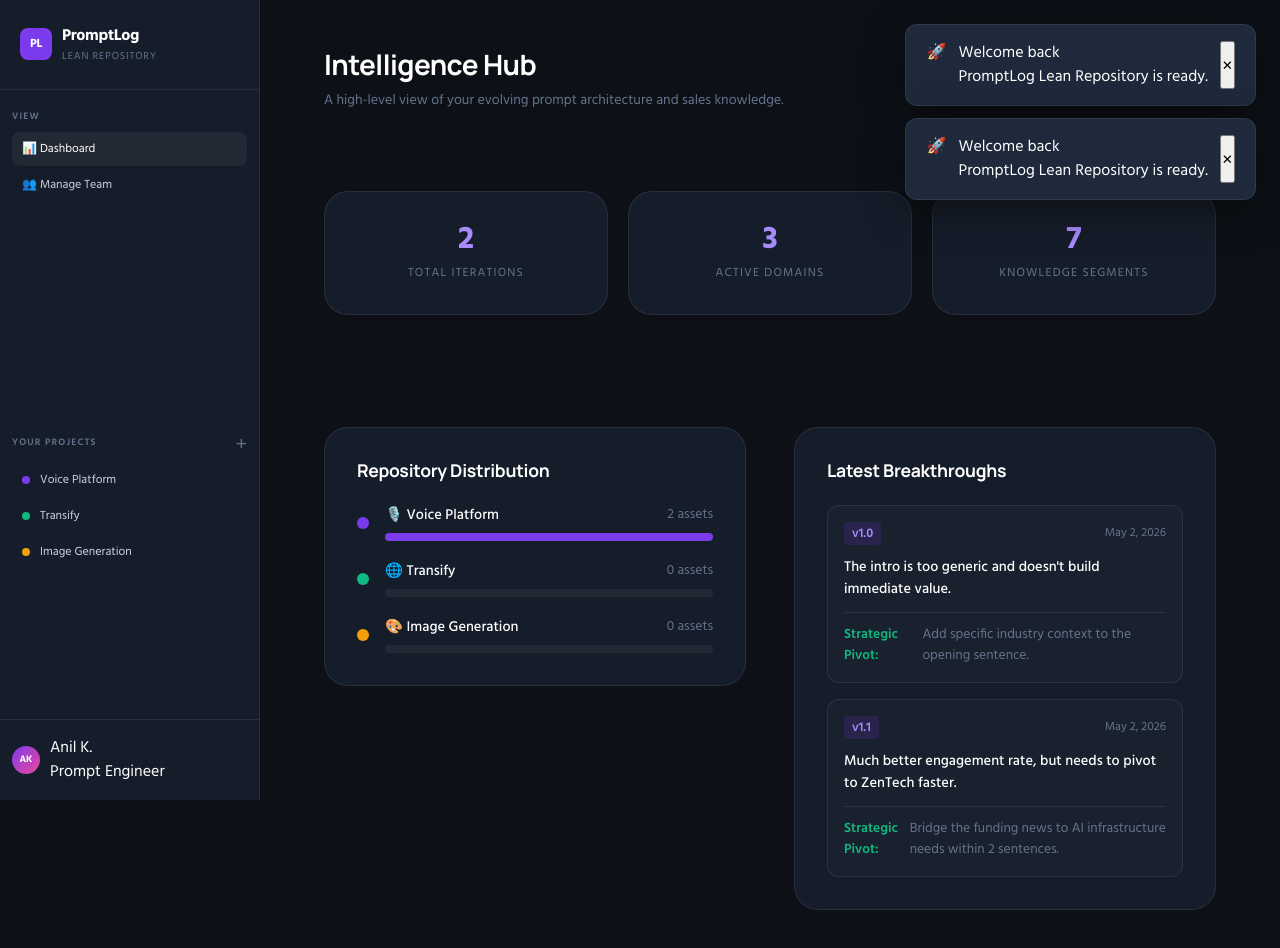
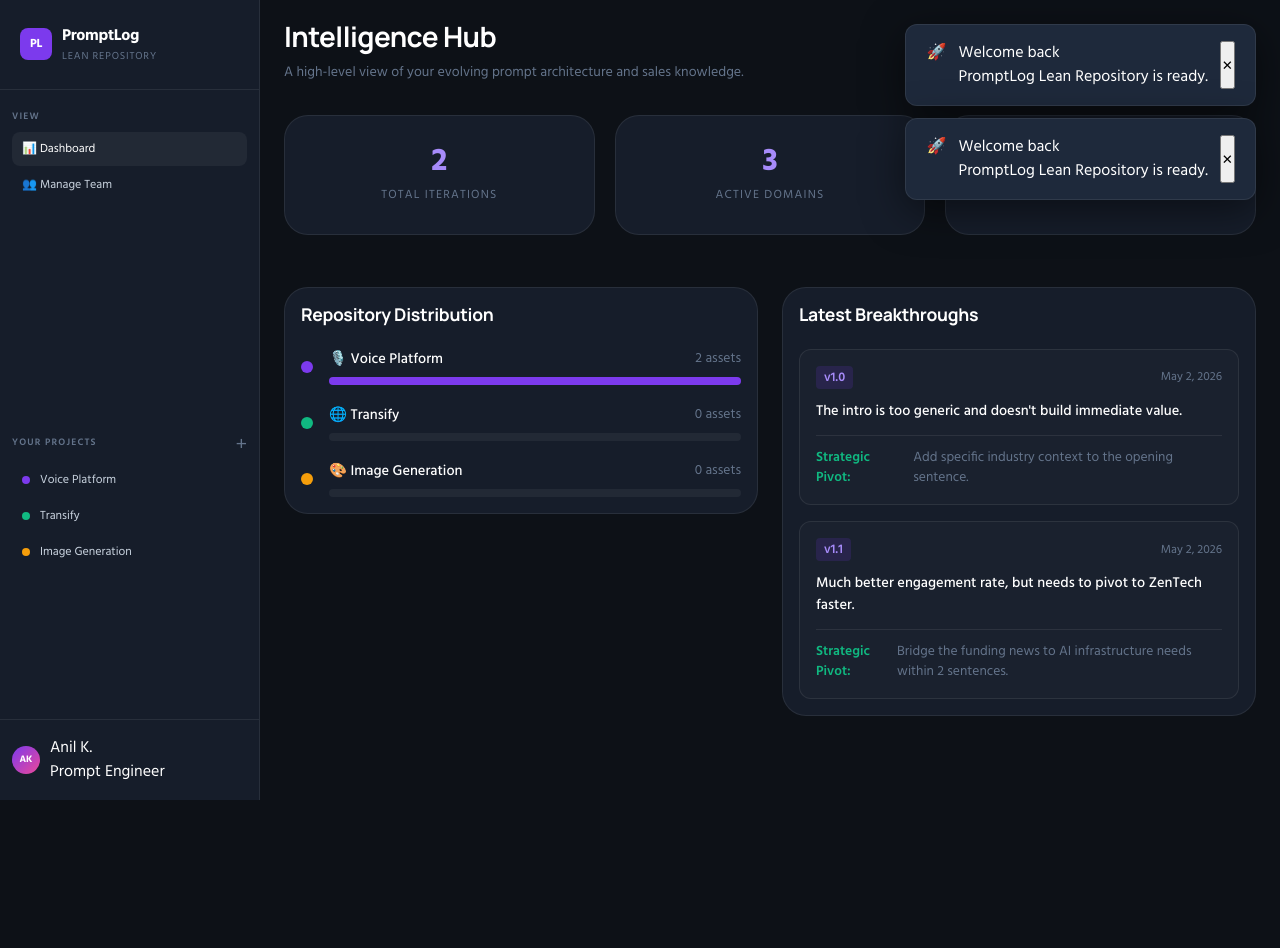
Before and after one commit to anil-product-designer/PromptLog, a React (Vite) app: page / in a window 1280 px wide. Both pictures are taken after a click on the element "📊 Dashboard". Shown: the top 948 px of the page. After the commit the page ends 800 px from the top, so only its background shows below. Built offline with nearby package versions, Linux system fonts and the light colour scheme.

Commit message:
UI: Switched to compact 4px spacing scale and optimized breathing room

```diff
--- a/src/styles.css
+++ b/src/styles.css
@@ -38,14 +38,14 @@
   --font-heading: 'Manrope', sans-serif;
   --font-body: 'Hind', sans-serif;
 
-  /* SPACING SYSTEM (8px base) */
+  /* SPACING SYSTEM (4px base) */
   --space-xs: 0.25rem;  /* 4px */
   --space-sm: 0.5rem;   /* 8px */
-  --space-md: 1rem;     /* 16px */
-  --space-lg: 1.5rem;   /* 24px */
-  --space-xl: 2rem;     /* 32px */
-  --space-2xl: 3rem;    /* 48px */
-  --space-3xl: 4rem;    /* 64px */
+  --space-md: 0.75rem;  /* 12px */
+  --space-lg: 1rem;     /* 16px */
+  --space-xl: 1.25rem;  /* 20px */
+  --space-2xl: 1.5rem;  /* 24px */
+  --space-3xl: 2rem;    /* 32px */
 }
 
 * {
@@ -285,8 +285,8 @@ code, pre, .mono {
 .topbar {
   display: flex;
   align-items: center;
-  gap: var(--space-md);
-  padding: var(--space-md) var(--space-xl);
+  gap: var(--space-sm);
+  padding: var(--space-sm) var(--space-xl);
   border-bottom: 1px solid var(--border);
   background: var(--bg-primary);
   position: sticky;
@@ -313,16 +313,16 @@ code, pre, .mono {
 }
 
 .page-container {
-  padding: var(--space-2xl) var(--space-3xl);
+  padding: var(--space-xl) var(--space-2xl);
   width: 100%;
   min-height: 100vh;
   display: flex;
   flex-direction: column;
-  gap: var(--space-2xl);
+  gap: var(--space-xl);
 }
 
 .page-header {
-  margin-bottom: var(--space-xl);
+  margin-bottom: var(--space-md);
 }
 
 .page-title {
@@ -387,7 +387,7 @@ code, pre, .mono {
   background: var(--bg-card);
   border: 1px solid var(--border);
   border-radius: var(--radius);
-  padding: var(--space-xl);
+  padding: var(--space-lg);
   transition: all 0.3s cubic-bezier(0.4, 0, 0.2, 1);
 }
 
```
